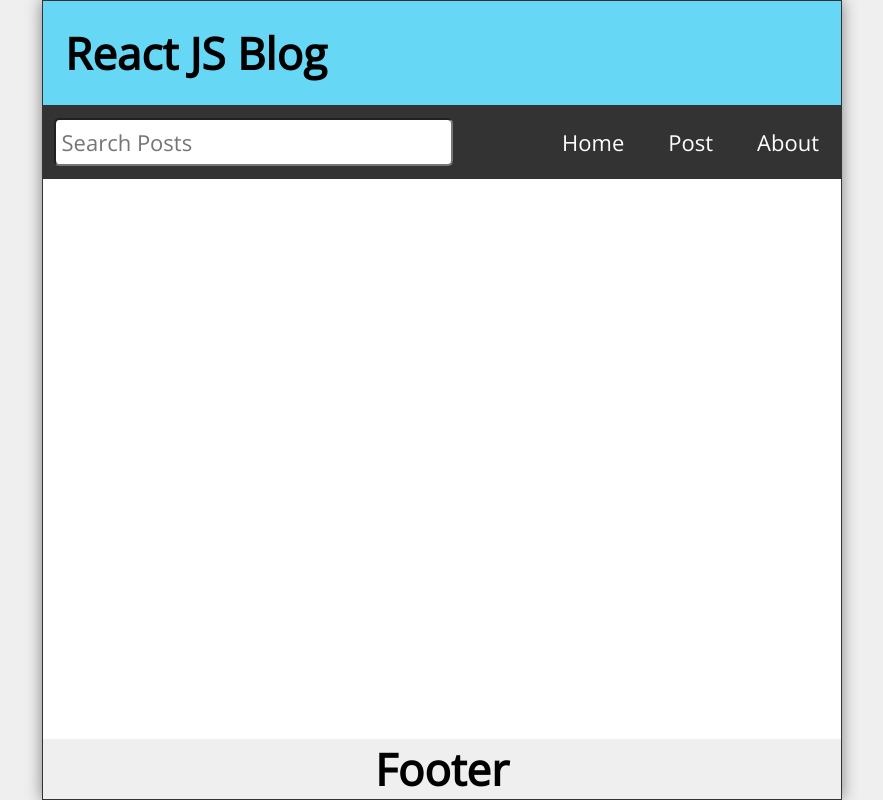
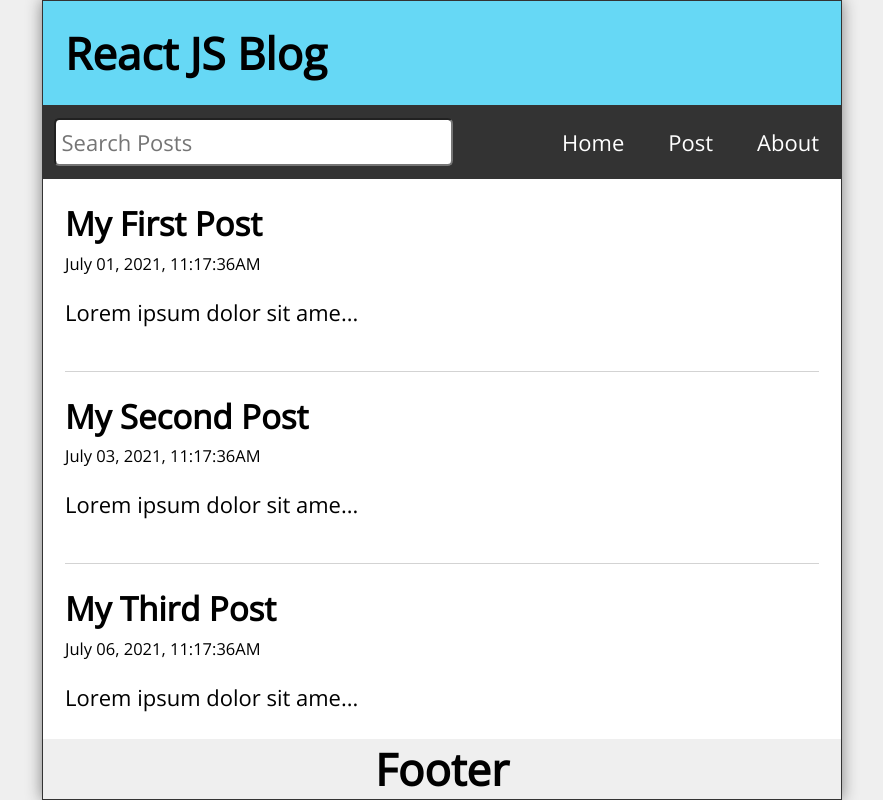
Before and after one commit to DDeShon/react-tutorial-02, a React (Create React App) app: page / in a window 1280 px wide. Shown: the whole page, without its empty margins (198-1081 px from the left). Built offline with nearby package versions, Linux system fonts and the light colour scheme.

Commit message:
Learning React Router Hooks and Links

```diff
--- a/src/Feed.js
+++ b/src/Feed.js
@@ -1,5 +1,13 @@
-const Feed = () => {
-  return <div></div>;
+import Post from "./Post";
+
+const Feed = ({ posts }) => {
+  return (
+    <>
+      {posts.map((post) => (
+        <Post key={post.id} post={post} />
+      ))}
+    </>
+  );
 };
 
 export default Feed;
--- /dev/null
+++ b/src/Post.js
@@ -0,0 +1,17 @@
+import { Link } from "react-router-dom";
+
+const Post = ({ post }) => {
+  return (
+    <article className="post">
+      <Link to={`/post/${post.id}`}>
+        <h2>{post.title}</h2>
+        <p className="postDate">{post.datetime}</p>
+      </Link>
+      <p className="postBody">
+        {post.body.length <= 25 ? post.body : `${post.body.slice(0, 25)}...`}
+      </p>
+    </article>
+  );
+};
+
+export default Post;
```
